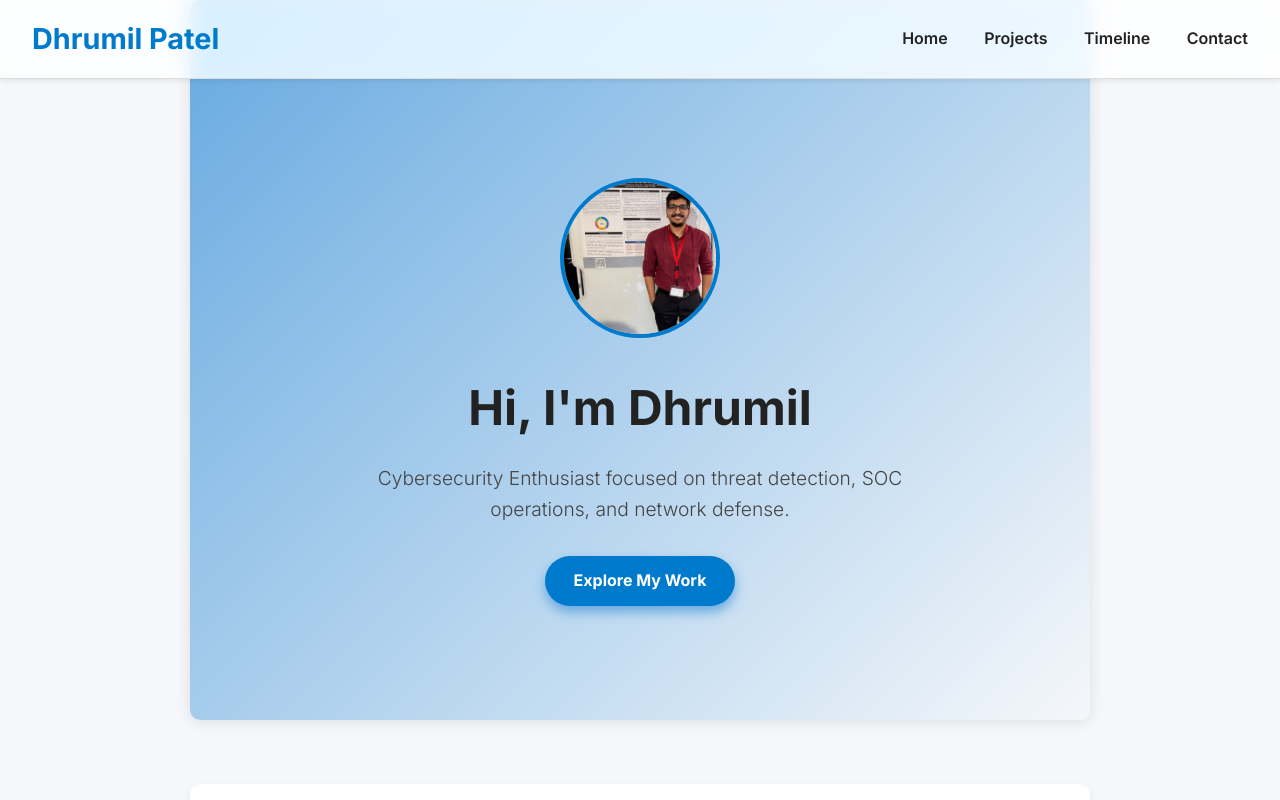
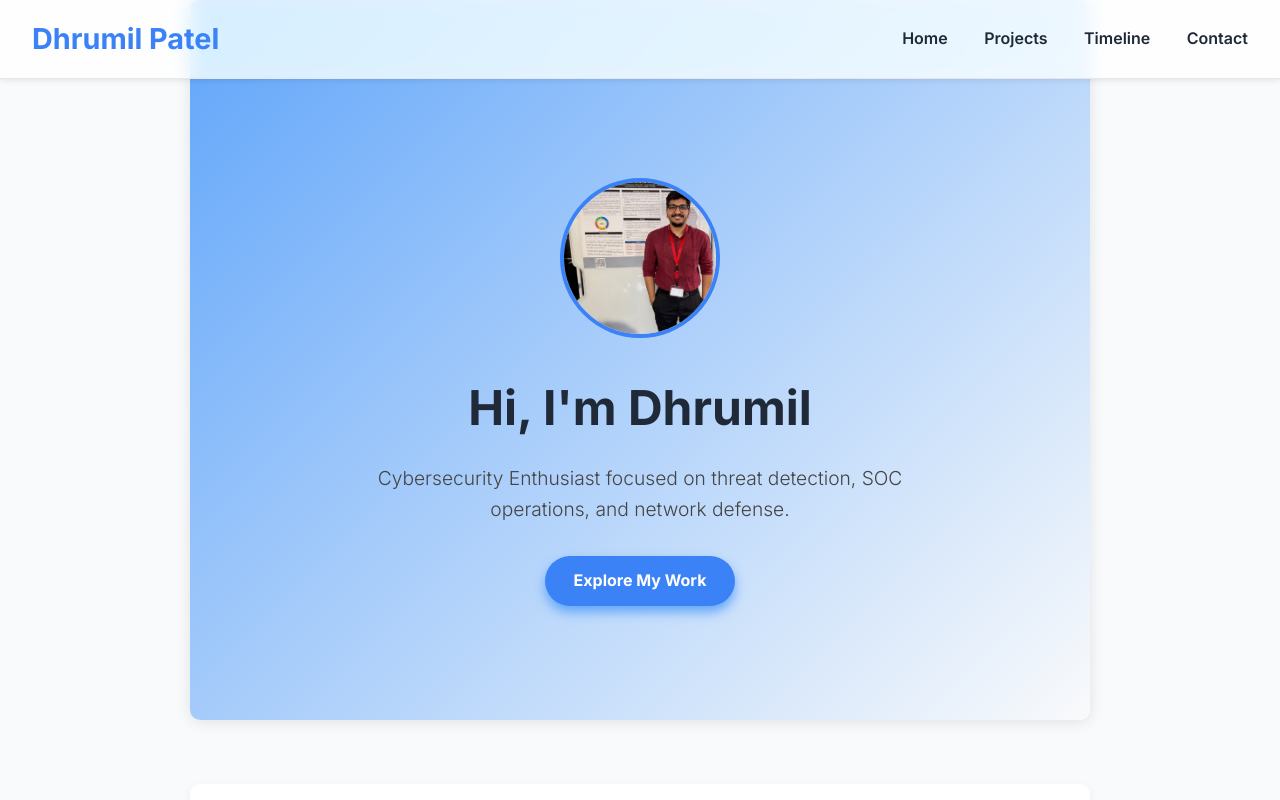
Before and after one commit to Dhrumil2060/Dhrumil, a plain HTML site: page index.html in a window 1280 px wide. Shown: the top 800 px of the page. Drawn offline with Linux system fonts and the light colour scheme.

Commit message:
Update index.html

```diff
--- a/index.html
+++ b/index.html
@@ -11,10 +11,10 @@
   />
   <style>
     :root {
-      --bg: #f5f7fa;
-      --text: #222222;
-      --accent: #007acc;
-      --accent-light: #66a9e0;
+      --bg: #f9fafb;
+      --text: #1f2937;
+      --accent: #3b82f6;
+      --accent-light: #60a5fa;
       --card-bg: #ffffff;
     }
     * {
@@ -41,7 +41,7 @@
       justify-content: space-between;
       align-items: center;
       padding: 1rem 2rem;
-      border-bottom: 1px solid #ddd;
+      border-bottom: 1px solid #e5e7eb;
       box-shadow: 0 1px 6px rgb(0 0 0 / 0.1);
     }
     header h1 {
@@ -128,13 +128,13 @@
     }
     @keyframes pulse {
       0% {
-        box-shadow: 0 0 0 0 rgba(0, 122, 204, 0.5);
+        box-shadow: 0 0 0 0 rgba(59, 130, 246, 0.5);
       }
       70% {
-        box-shadow: 0 0 0 15px rgba(0, 122, 204, 0);
+        box-shadow: 0 0 0 15px rgba(59, 130, 246, 0);
       }
       100% {
-        box-shadow: 0 0 0 0 rgba(0, 122, 204, 0);
+        box-shadow: 0 0 0 0 rgba(59, 130, 246, 0);
       }
     }
     /* Projects */
@@ -231,7 +231,7 @@
       color: var(--text);
     }
     .timeline-item .date {
-      color: #999;
+      color: #777;
       font-size: 0.9rem;
       margin-bottom: 0.5rem;
     }
@@ -272,7 +272,7 @@
       text-align: center;
       padding: 2rem 1rem;
       background: var(--card-bg);
-      color: #555;
+      color: #777;
       font-size: 0.9rem;
       user-select: none;
     }
```
